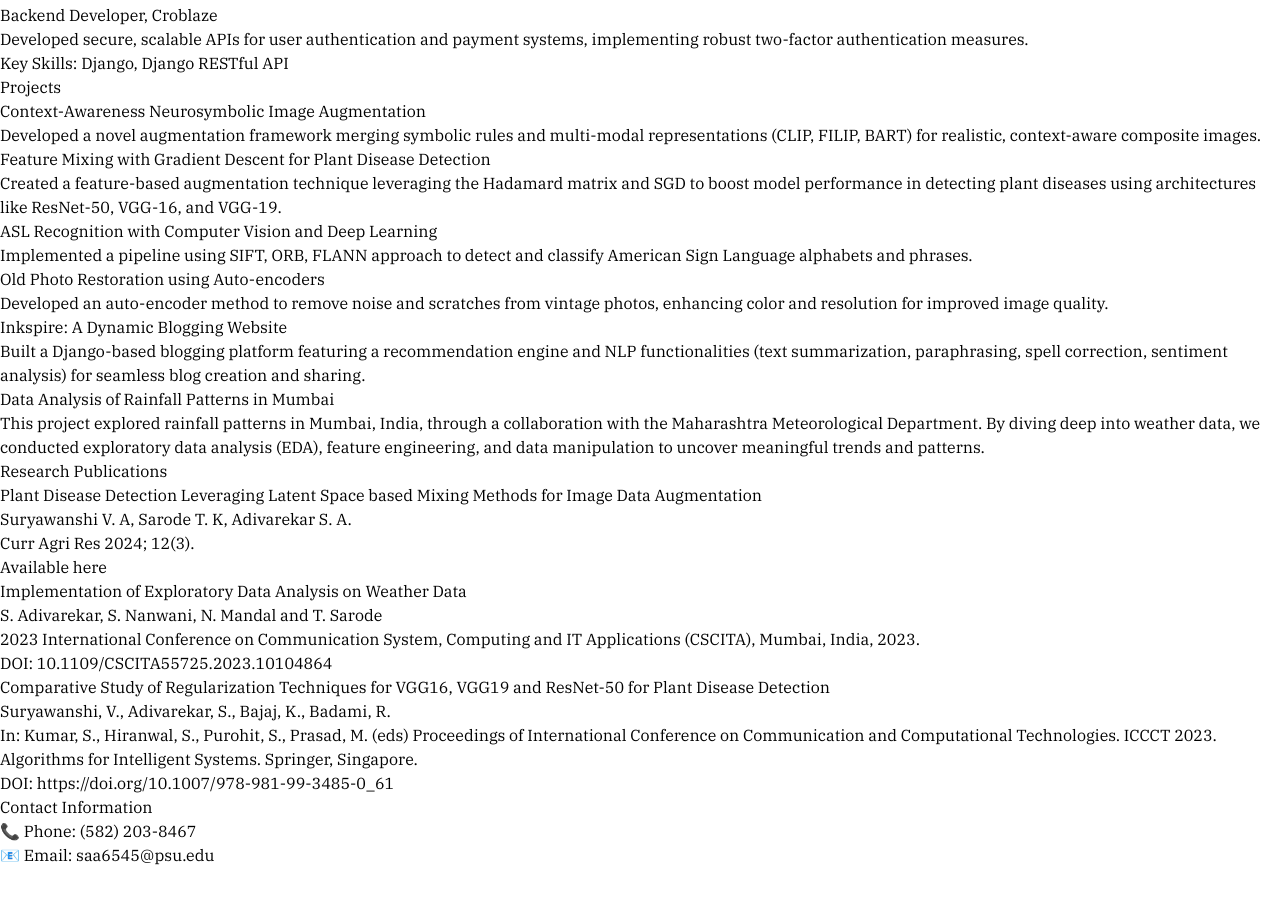
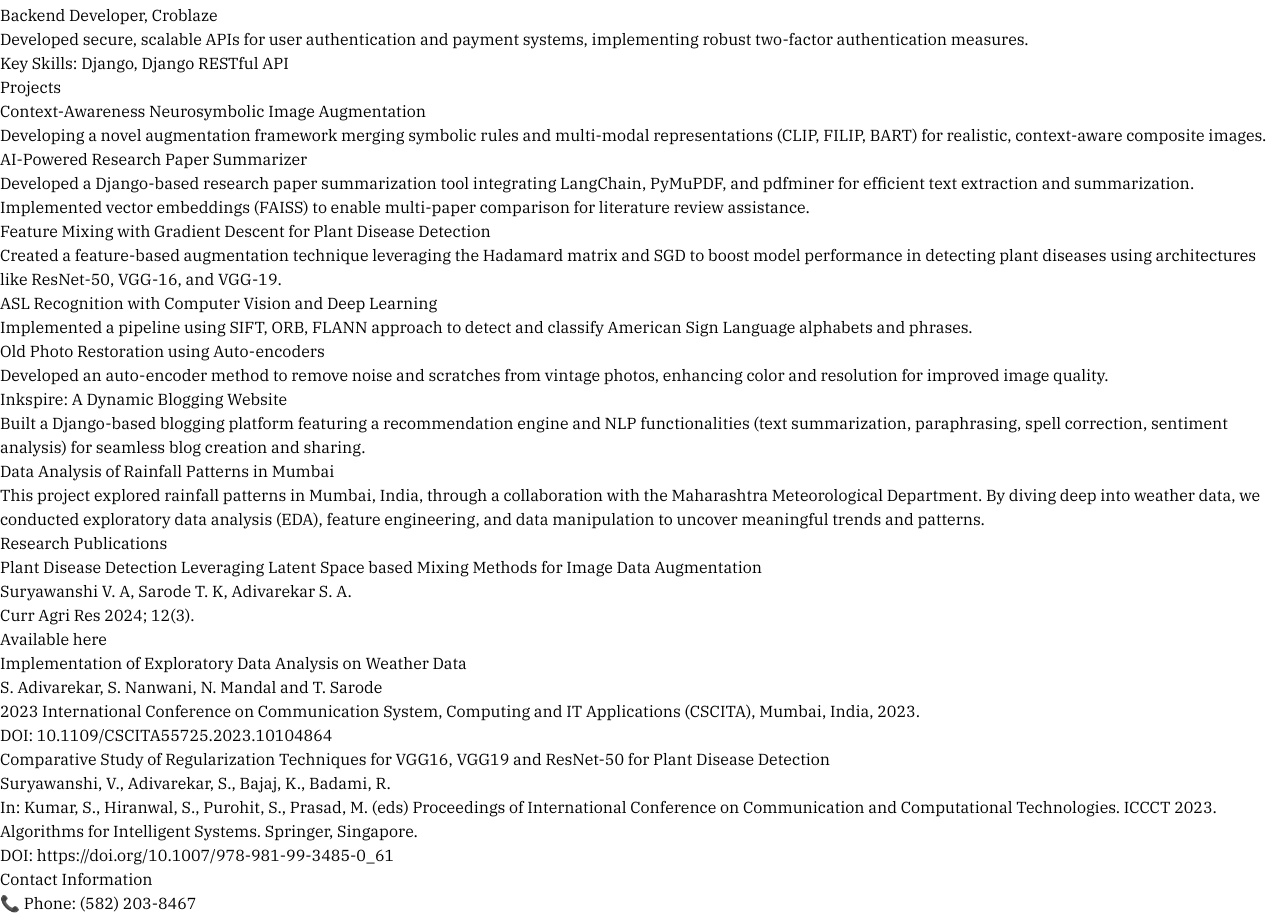
Before and after one commit to Sahiladiv/Portfolio_Sahil, a React (Vite) app: page / in a window 1280 px wide. Shown: the part 3740-4658 px from the top of the page. Before the commit the page ends 4607 px from the top, so only its background shows below. Built offline with nearby package versions, Linux system fonts and the light colour scheme.

Commit message:
Update Projects.jsx

```diff
--- a/src/components/Projects.jsx
+++ b/src/components/Projects.jsx
@@ -14,17 +14,27 @@
         <div className="grid grid-cols-1 md:grid-cols-2 lg:grid-cols-3 gap-6">
           {/* Card 1 */}
           <div className="bg-white rounded-lg shadow-lg overflow-hidden">
-            {/* Card Content */}
             <div className="p-6 text-neutral-800">
               <h3 className="text-xl font-semibold mb-2">Context-Awareness Neurosymbolic Image Augmentation</h3>
-              <div className="w-full h-[1px] bg-gray-300 mb-4"></div> {/* Faint grey line */}
+              <div className="w-full h-[1px] bg-gray-300 mb-4"></div>
               <p className="mb-4">
-                Developed a novel augmentation framework merging symbolic rules and multi-modal representations (CLIP, FILIP, BART) for realistic, context-aware composite images.
+                Developing a novel augmentation framework merging symbolic rules and multi-modal representations (CLIP, FILIP, BART) for realistic, context-aware composite images.
               </p>
             </div>
           </div>
 
-          {/* Card 2 */}
+          {/* Card 2 - AI-Powered Research Paper Summarizer */}
+          <div className="bg-white rounded-lg shadow-lg overflow-hidden">
+            <div className="p-6 text-neutral-800">
+              <h3 className="text-xl font-semibold mb-2">AI-Powered Research Paper Summarizer</h3>
+              <div className="w-full h-[1px] bg-gray-300 mb-4"></div>
+              <p className="mb-4">
+                Developed a Django-based research paper summarization tool integrating LangChain, PyMuPDF, and pdfminer for efficient text extraction and summarization. Implemented vector embeddings (FAISS) to enable multi-paper comparison for literature review assistance.
+              </p>
+            </div>
+          </div>
+
+          {/* Card 3 */}
           <div className="bg-white rounded-lg shadow-lg overflow-hidden">
             <div className="p-6 text-neutral-800">
               <h3 className="text-xl font-semibold mb-2">Feature Mixing with Gradient Descent for Plant Disease Detection</h3>
@@ -35,7 +45,7 @@
             </div>
           </div>
 
-          {/* Card 3 */}
+          {/* Card 4 */}
           <div className="bg-white rounded-lg shadow-lg overflow-hidden">
             <div className="p-6 text-neutral-800">
               <h3 className="text-xl font-semibold mb-2">ASL Recognition with Computer Vision and Deep Learning</h3>
@@ -46,7 +56,7 @@
             </div>
           </div>
 
-          {/* Card 4 */}
+          {/* Card 5 */}
           <div className="bg-white rounded-lg shadow-lg overflow-hidden">
             <div className="p-6 text-neutral-800">
               <h3 className="text-xl font-semibold mb-2">Old Photo Restoration using Auto-encoders</h3>
@@ -57,7 +67,7 @@
             </div>
           </div>
 
-          {/* Card 5 */}
+          {/* Card 6 */}
           <div className="bg-white rounded-lg shadow-lg overflow-hidden">
             <div className="p-6 text-neutral-800">
               <h3 className="text-xl font-semibold mb-2">Inkspire: A Dynamic Blogging Website</h3>
@@ -68,7 +78,7 @@
             </div>
           </div>
 
-          {/* Card 6 */}
+          {/* Card 7 */}
           <div className="bg-white rounded-lg shadow-lg overflow-hidden">
             <div className="p-6 text-neutral-800">
               <h3 className="text-xl font-semibold mb-2">Data Analysis of Rainfall Patterns in Mumbai</h3>
```
